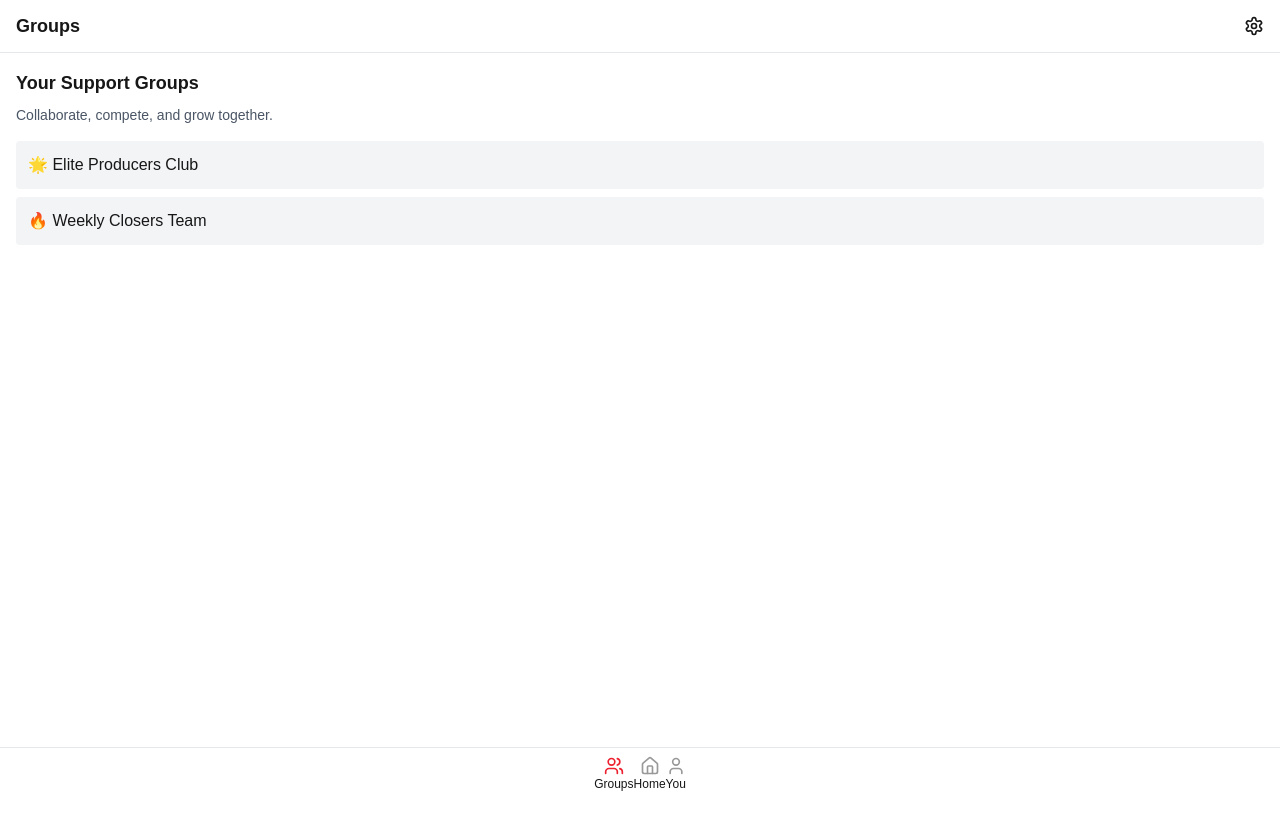
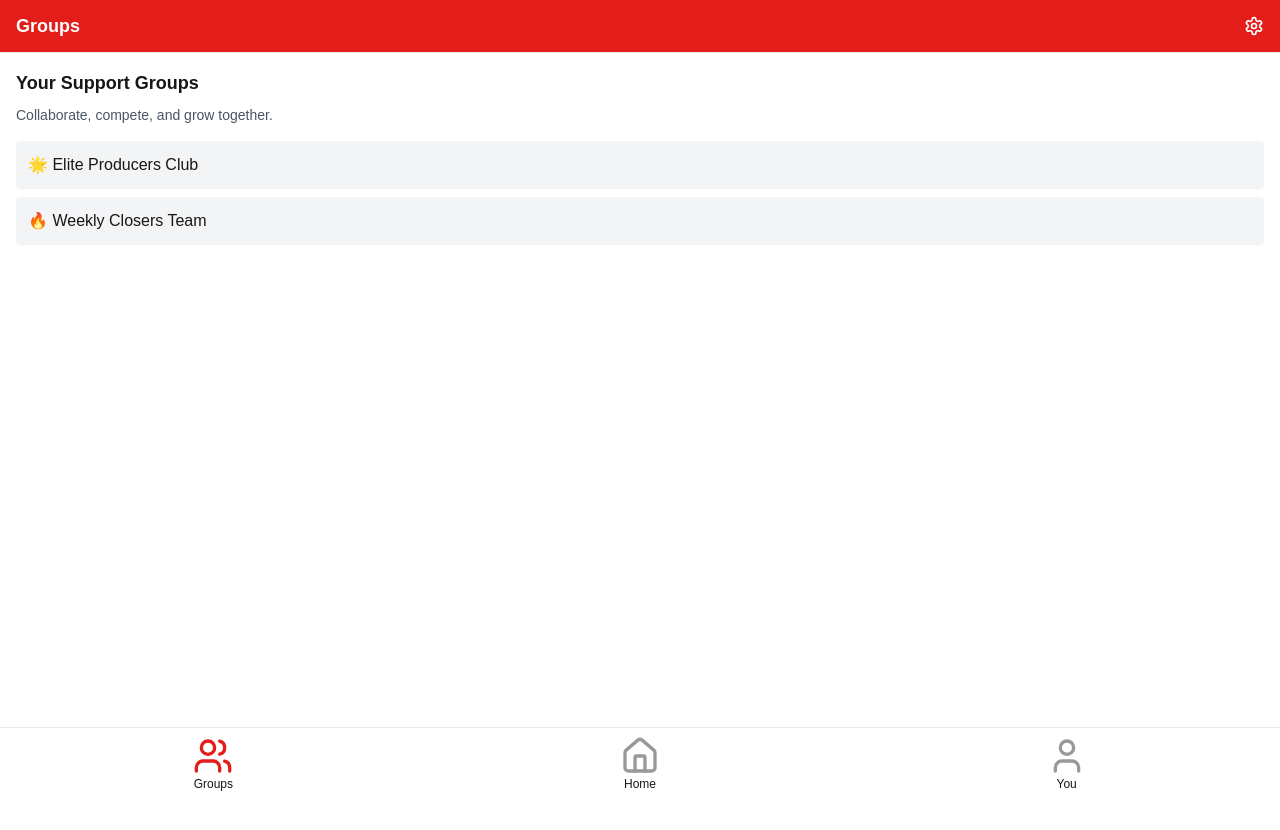
Before and after one commit to elz-ming/pru-mdrt, a Next.js app: page /groups in a window 1280 px wide. Shown: the top 830 px of the page. Built offline with nearby package versions, Linux system fonts and the light colour scheme.

Commit message:
fix: clean layout

```diff
--- a/src/app/components/FooterBar.tsx
+++ b/src/app/components/FooterBar.tsx
@@ -13,23 +13,25 @@ export default function FooterBar() {
     <nav className="fixed bottom-0 w-full bg-white border-t border-gray-200 flex justify-center py-2 z-50">
       <button
         onClick={() => router.push("/groups")}
-        className="flex flex-col items-center"
+        className="flex flex-col items-center flex-1"
       >
-        <Users size={20} color={isActive("/groups") ? "#ed202f" : "#999"} />
+        <Users size={40} color={isActive("/groups") ? "#e31d1a" : "#999"} />
         <span className="text-xs">Groups</span>
       </button>
+
       <button
         onClick={() => router.push("/")}
-        className="flex flex-col items-center"
+        className="flex flex-col items-center flex-1"
       >
-        <Home size={20} color={isActive("/") ? "#ed202f" : "#999"} />
+        <Home size={40} color={isActive("/") ? "#e31d1a" : "#999"} />
         <span className="text-xs">Home</span>
       </button>
+
       <button
         onClick={() => router.push("/you")}
-        className="flex flex-col items-center"
+        className="flex flex-col items-center flex-1"
       >
-        <User size={20} color={isActive("/you") ? "#ed202f" : "#999"} />
+        <User size={40} color={isActive("/you") ? "#e31d1a" : "#999"} />
         <span className="text-xs">You</span>
       </button>
     </nav>
--- a/src/app/components/HeaderBar.tsx
+++ b/src/app/components/HeaderBar.tsx
@@ -7,7 +7,7 @@ export default function HeaderBar({ title }: { title: string }) {
   const router = useRouter();
 
   return (
-    <header className="flex justify-between items-center px-4 py-3 border-b border-gray-200 bg-white">
+    <header className="flex justify-between items-center px-4 py-3 border-b border-gray-200 bg-[#e31d1a] text-white">
       <h1 className="text-lg font-semibold">{title}</h1>
       <button onClick={() => router.push("/settings")}>
         <Settings size={20} />
```
